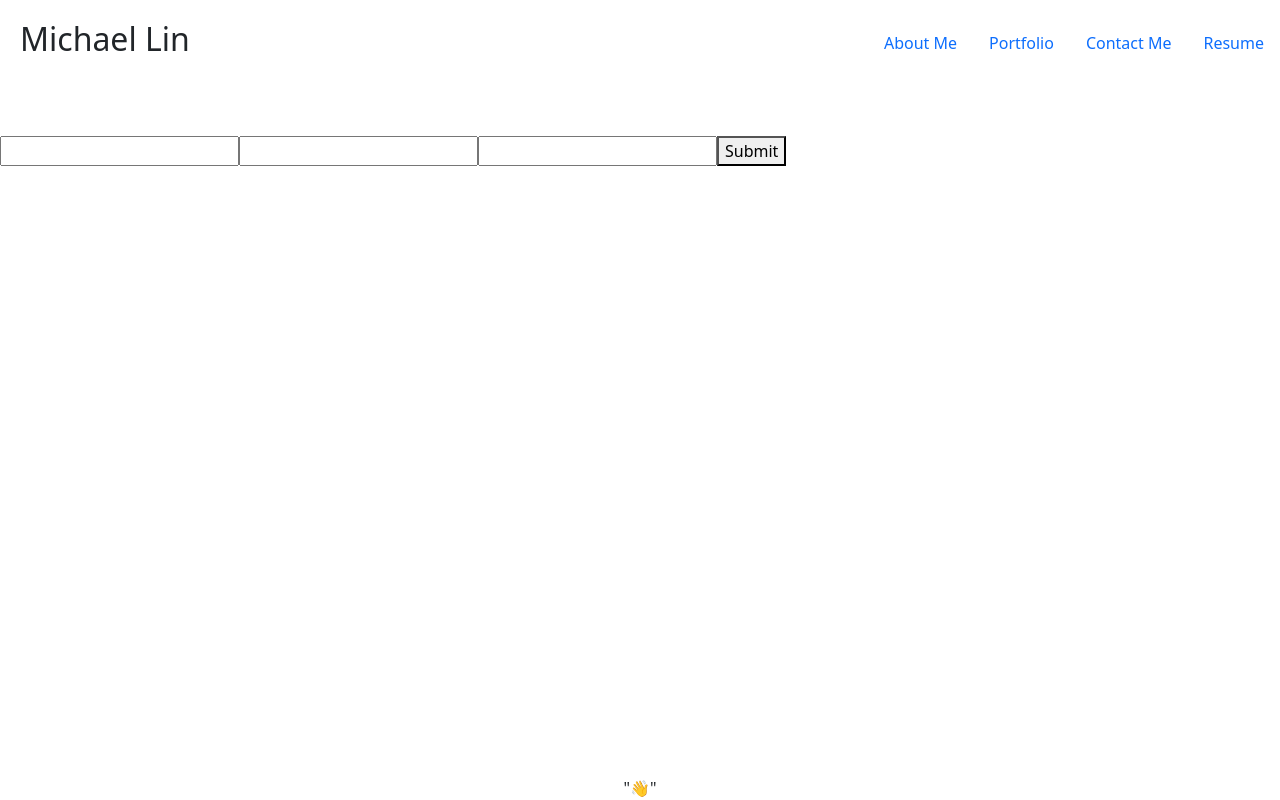
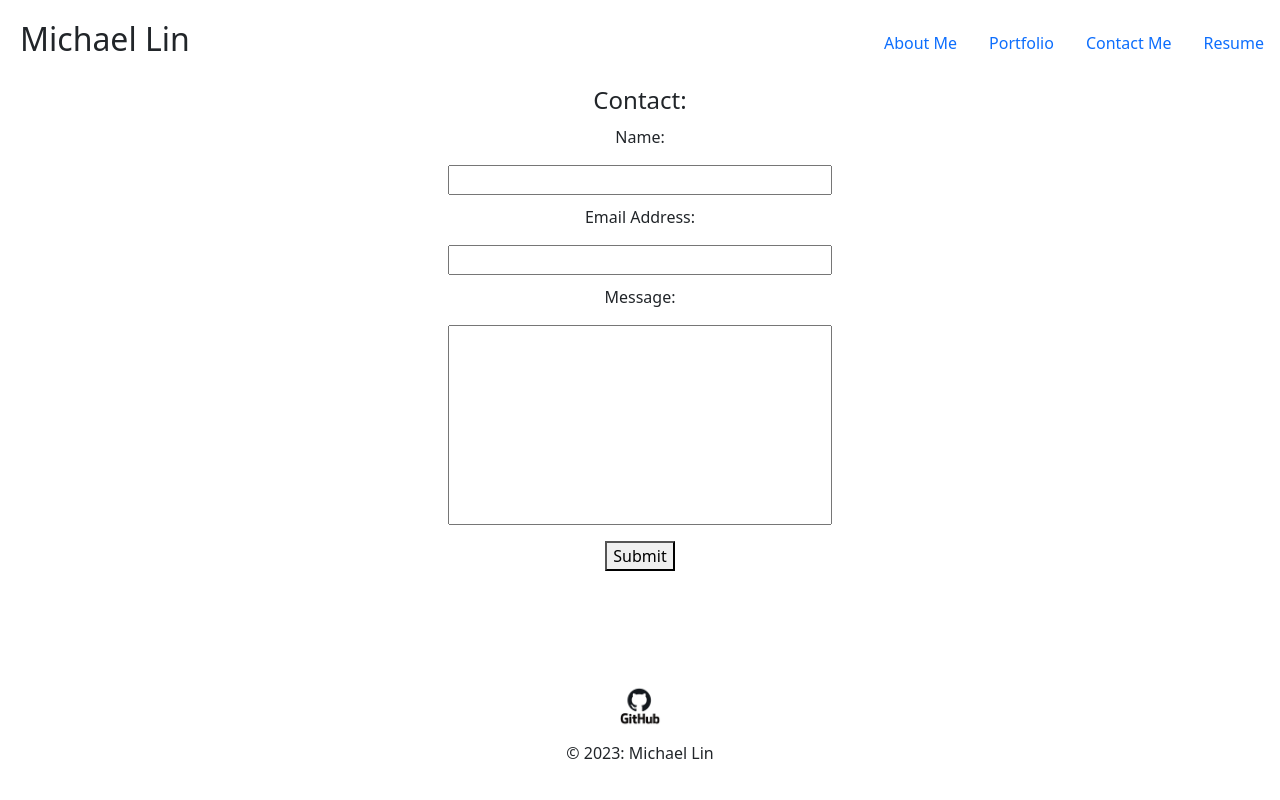
Before and after one commit to Michaelx626/MyReact-Source, a React (Create React App) app: page /contactme in a window 1280 px wide. Built offline with nearby package versions, Linux system fonts and the light colour scheme.

Commit message:
fixing margins on every page

```diff
--- a/src/App.js
+++ b/src/App.js
@@ -11,7 +11,6 @@ import Resume from "./components/Resume";
 const HeaderContainer = styled.div`
   display: flex;
   justify-content: space-between;
-  margin-bottom: 50px;
 `;
 
 const HtmlElement = styled.div`
--- a/src/components/AboutMe.js
+++ b/src/components/AboutMe.js
@@ -9,8 +9,8 @@ const AboutMeContainer = styled.div`
   padding: 20px;
   text-align: center;
 
-  @media screen and (min-width: 576px) {
-    padding-bottom: 200px;
+  @media screen and (max-width: 768px) {
+    display: block;
   }
 `;
 
@@ -28,16 +28,34 @@ const TextContainer = styled.div`
   margin-top: 100px;
 `;
 
+const MarginContainer = styled.div`
+  margin: 20px 100px;
+`;
+
 export default function AboutMe() {
   return (
     <AboutMeContainer>
+      <ImageContainer src={image} alt="Picture of Me" />
       <TextContainer>
-        <h2>
-          Hello! My name is Michael Lin. I am a JavaScript FullStack Developer
-          located in San Gabriel, California!
-        </h2>
+        <MarginContainer>
+          <h2>About Me:</h2>
+          <h5>
+            Hello! My name is Michael Lin. I am a JavaScript FullStack Developer
+            located in San Gabriel, California! I have taken a leap of faith and
+            decided to change career paths in becoming a developer. I was
+            inspired by many friends and families to persue my goals in the tech
+            industry.
+          </h5>
+          <h5>
+            My interest dated back in 2008 when I took a Computer Science course
+            but didn't have the courage to step out of my comfort zone (Math and
+            Science) until now! My main focus is to build really cool
+            application both for the User experience and/or Developer
+            experience.
+          </h5>
+          <h5>Feel free to reach out for any questions!</h5>
+        </MarginContainer>
       </TextContainer>
-      <ImageContainer src={image} alt="Picture of Me" />
     </AboutMeContainer>
   );
 }
--- a/src/components/ContactMe.js
+++ b/src/components/ContactMe.js
@@ -1,41 +1,76 @@
 import React from "react";
-// use the useState?
+import styled from "styled-components";
+import { useState } from "react";
+
+const FormContainer = styled.form`
+  text-align: center;
+`;
+
+const InputBoxes = styled.input`
+  width: 30%;
+`;
+
+const MessageInputBox = styled.input`
+  width: 30%;
+  height: 200px;
+`;
+
+const TextColor = styled.p`
+  color: red;
+`;
+
+const MarginContainer = styled.div`
+  margin: 10px 0;
+`;
 
 export default function ContactMe() {
+  const [errorMessage, setErrorMessage] = useState("");
+
   const handleSubmit = (e) => {
     e.preventDefault();
     const { name, email, message } = e.target;
 
     if (name.value && email.value && message.value) {
       console.log(`this works!`);
-      name.value = '';
-      email.value = '';
-      message.value = '';
-    }
-  };
-
-  const nameBlur = (e) => {
-    const { name } = e.target;
-
-    if (name || name.value === ''){
-      alert('Please enter your name!')
-    }
-  };
-
-  const messageBlur = (e) => {
-    const { message } = e.target;
-
-    if (message && message.value === ''){
-      alert('Please enter a message!')
+      name.value = "";
+      email.value = "";
+      message.value = "";
+    } else if (!name.value && !email.value && !message.value) {
+      setErrorMessage(
+        "Please enter your name, your email address and provide a message!"
+      );
+      setTimeout(() => setErrorMessage(""), 3000);
+    } else if (!message.value) {
+      setErrorMessage("Please provide a message!");
+      setTimeout(() => setErrorMessage(""), 3000);
+    } else if (!name.value) {
+      setErrorMessage("Please enter your name!");
+      setTimeout(() => setErrorMessage(""), 3000);
+    } else {
+      setErrorMessage("Please provide an email address!");
+      setTimeout(() => setErrorMessage(""), 3000);
     }
   };
 
   return (
-    <form onSubmit={handleSubmit}>
-      <input name="name" onBlur={nameBlur}></input>
-      <input name="email" type="email"></input>
-      <input name="message"onBlur={messageBlur}></input>
-      <button type="submit">Submit</button>
-    </form>
+    <FormContainer onSubmit={handleSubmit}>
+      <h4>Contact:</h4>
+      <MarginContainer>
+        <p>Name:</p>
+        <InputBoxes name="name"></InputBoxes>
+      </MarginContainer>
+      <MarginContainer>
+        <p>Email Address:</p>
+        <InputBoxes name="email" type="email"></InputBoxes>
+      </MarginContainer>
+      <MarginContainer>
+        <p>Message:</p>
+        <MessageInputBox name="message"></MessageInputBox>
+      </MarginContainer>
+      <MarginContainer>
+        <TextColor>{errorMessage}</TextColor>
+        <button type="submit">Submit</button>
+      </MarginContainer>
+    </FormContainer>
   );
 }
--- a/src/components/Footer.js
+++ b/src/components/Footer.js
@@ -1,17 +1,29 @@
-import React from 'react';
-import styled from 'styled-components';
+import React from "react";
+import { Link } from "react-router-dom";
+import styled from "styled-components";
+
+import gitHubIcon from "../Images/github-logo-300x300.png";
 
 const FooterContainer = styled.div`
-  position: absolute;
+  position: relative;
   bottom: 0;
   width: 100%;
   text-align: center;
+  margin-top: 100px;
+`;
+
+const ImageResizing = styled.img`
+  height: 70px;
+  width: 70px;
 `;
 
 export default function Footer() {
-    return (
-        <FooterContainer>
-            "👋"
-        </FooterContainer>
-    );
-};
+  return (
+    <FooterContainer>
+      <Link to="https://github.com/Michaelx626">
+        <ImageResizing src={gitHubIcon}></ImageResizing>
+      </Link>
+      <p>© 2023: Michael Lin</p>
+    </FooterContainer>
+  );
+}
--- a/src/components/Portfolio.js
+++ b/src/components/Portfolio.js
@@ -16,7 +16,7 @@ const GridContainer = styled.div`
 `;
 
 const ProjectTitle = styled.div`
-  color: green;
+  color: blue;
 `;
 
 const ImageResizing = styled.img`
@@ -97,7 +97,7 @@ export default function Portfolio() {
     <GridContainer>
       {Projects.map((project) => (
         <ProjectTitle key={project.title}>
-          <h4>{project.title}</h4>
+          <h4><u>{project.title}</u></h4>
           <Link to={project.github}>
             <ImageResizing src={gitHubIcon}></ImageResizing>
           </Link>
--- a/src/components/Resume.js
+++ b/src/components/Resume.js
@@ -26,6 +26,7 @@ const ResumeContainer = styled.div`
 
 const MarginContainer = styled.div`
   margin-left: 20px;
+  text-align: center;
 `;
 
 export default function Resume() {
@@ -43,7 +44,7 @@ export default function Resume() {
         <p>
           Click Here to download{" "}
           <a href="/resume" onClick={handleDownload}>
-            resume
+            Resume
           </a>
         </p>
       </MarginContainer>
```
